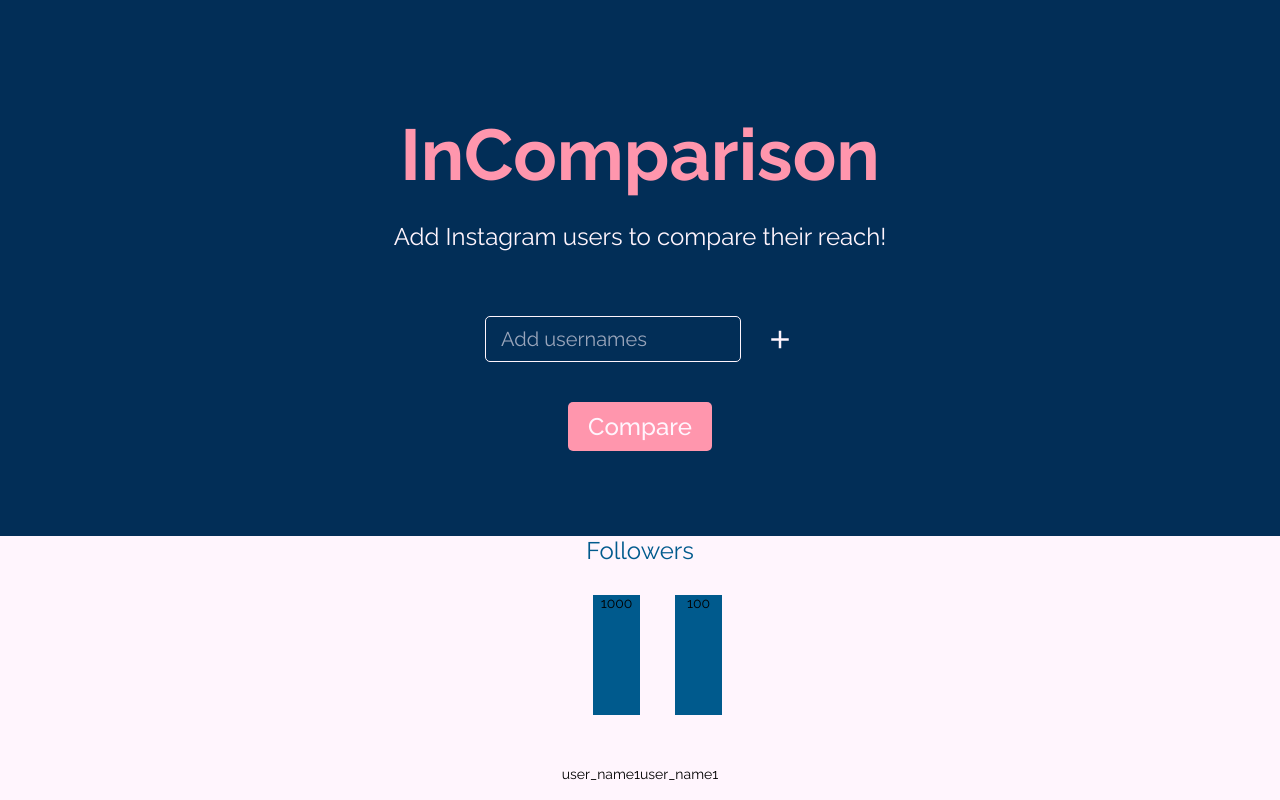
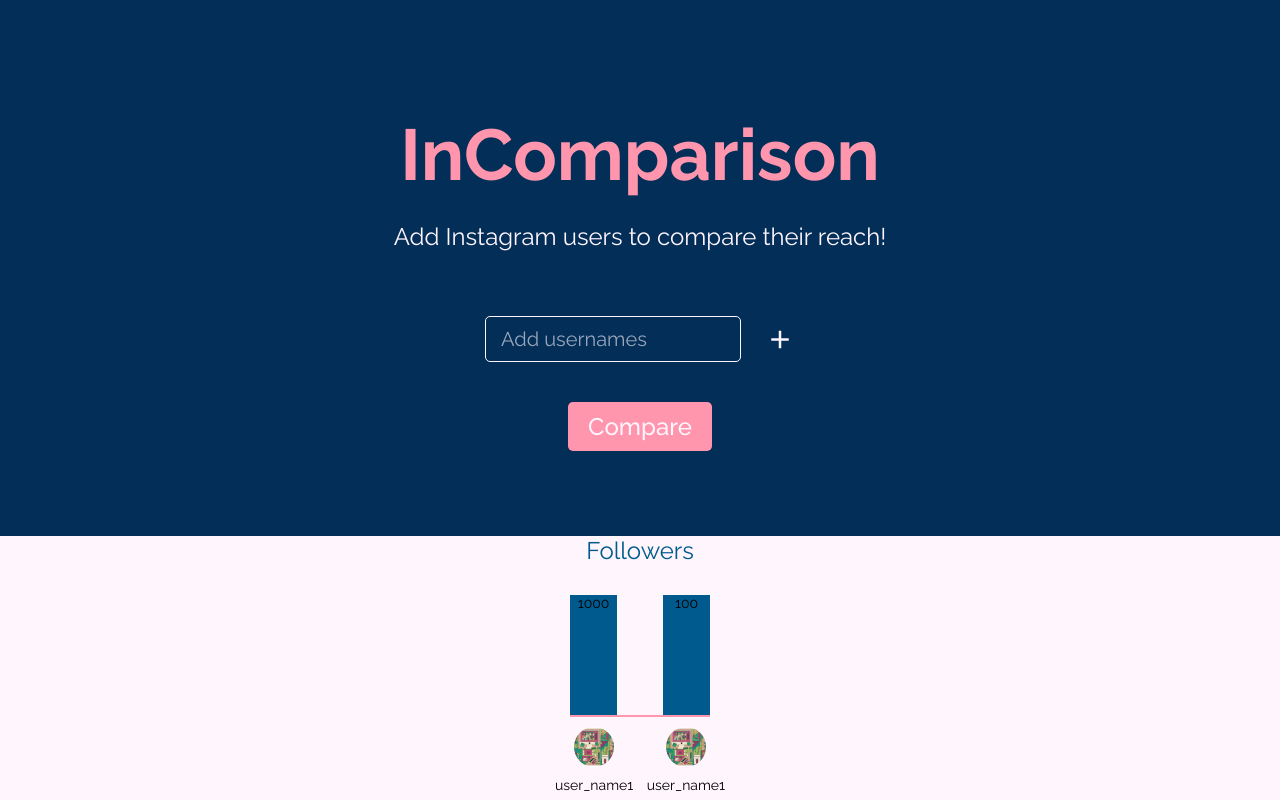
Before and after one commit to RachnaKedigehalli/In-comparison, a Flask app: page / in a window 1280 px wide. Run offline with Flask 2, Linux system fonts and the light colour scheme; parts of the project's set-up code (start-up, migrations or seed data) failed here and were passed over.

Commit message:
graph styles

```diff
--- a/app/static/styles/styles.css
+++ b/app/static/styles/styles.css
@@ -118,16 +118,19 @@
     flex-direction: row;
     justify-content: space-between;
     align-items: flex-end;
+    border-bottom: 2px solid var(--pink);
+    width: 140px;
 }
 .bar {
     background-color: var(--blue);
     width: 47px;
     height: 120px;
-    margin-left: 35px;
+    /* margin-left: 35px; */
     font-size: 14px;
 }
 .legend {
     margin-top: 10px;
+    width: 170px;
     display: flex;
     flex-direction: row;
     justify-content: space-between;
@@ -136,15 +139,17 @@
 .user {
     display: flex;
     flex-direction: column;
-    justify-content: center;
+    justify-content: space-between;
     align-items: center;
+
 }
-.profile-pic {
+.profile-pic img {
     width: 40px;
     height: 40px;
     border-radius: 50%;
-    background-image: url(../images/plus.svg);
+    object-fit: cover;
 }
+
 .username {
     font-size: 14px;
     font-weight: var(--regular);
--- a/app/templates/index.html
+++ b/app/templates/index.html
@@ -50,15 +50,15 @@
 
             <div class="legend">
                 <div class="user">
-                    <div class="preofile-pic">
-                        <img src="../static/images/plus.svg" alt="">
+                    <div class="profile-pic">
+                        <img src="../static/images/image_2021-07-13_02-17-11.png" alt="">
                     </div>
                     <div class="username">user_name1</div>
                 </div>
 
                 <div class="user">
-                    <div class="preofile-pic">
-                        <img src="../static/images/plus.svg" alt="">
+                    <div class="profile-pic">
+                        <img src="../static/images/image_2021-07-13_02-17-11.png" alt="">
                     </div>
                     <div class="username">user_name1</div>
                 </div>
```
Also changed, not shown: app/static/images/image_2021-07-13_02-17-11.png (added).
